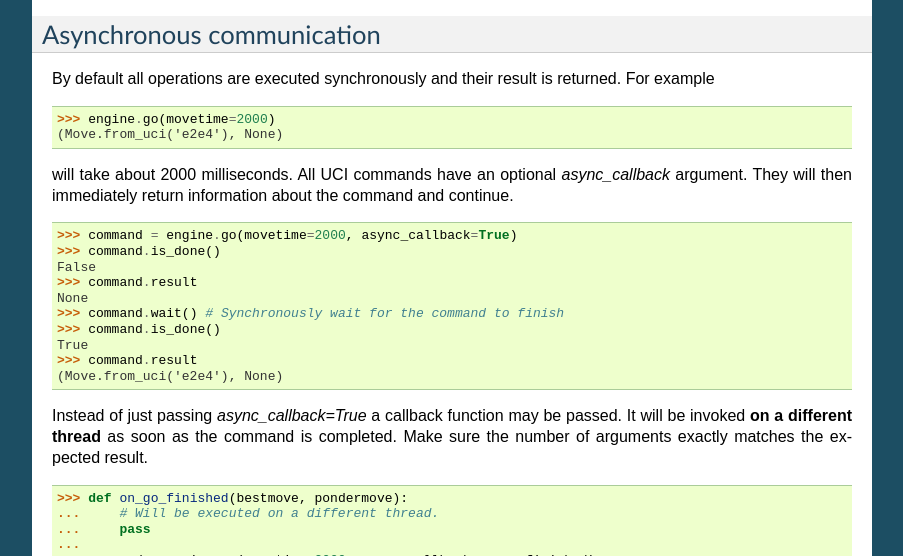
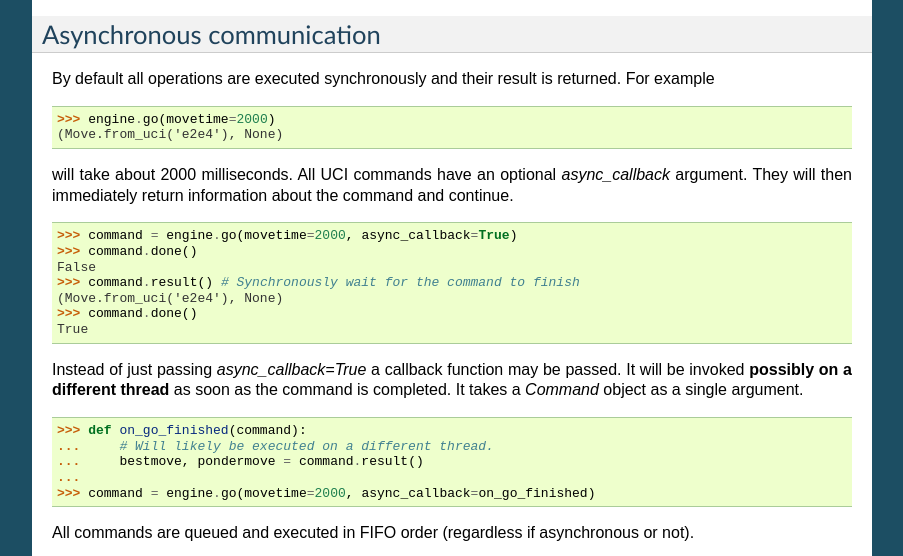
Before and after one commit to niklasf/python-chess, a Sphinx documentation site: the page built from docs/uci.rst, in a window 1280 px wide and 900 px high, scrolled down 584 px, cut to the strip 16-572 px from the top of the window. Shown: the whole strip, without its empty margins (198-1101 px from the left). Built offline with Sphinx 7.4.7, drawn with Linux system fonts in a browser that asks for light colours.

Commit message:
Document new async command interface

```diff
--- a/docs/uci.rst
+++ b/docs/uci.rst
@@ -64,24 +64,20 @@ will take about 2000 milliseconds. All UCI commands have an optional
 the command and continue.
 
 >>> command = engine.go(movetime=2000, async_callback=True)
->>> command.is_done()
+>>> command.done()
 False
->>> command.result
-None
->>> command.wait() # Synchronously wait for the command to finish
->>> command.is_done()
+>>> command.result() # Synchronously wait for the command to finish
+(Move.from_uci('e2e4'), None)
+>>> command.done()
 True
->>> command.result
-(Move.from_uci('e2e4'), None)
 
 Instead of just passing *async_callback=True* a callback function may be
-passed. It will be invoked **on a different thread** as soon as the command
-is completed. Make sure the number of arguments exactly matches the expected
-result.
+passed. It will be invoked **possibly on a different thread** as soon as the
+command is completed. It takes a *Command* object as a single argument.
 
->>> def on_go_finished(bestmove, pondermove):
-...     # Will be executed on a different thread.
-...     pass
+>>> def on_go_finished(command):
+...     # Will likely be executed on a different thread.
+...     bestmove, pondermove = command.result()
 ...
 >>> command = engine.go(movetime=2000, async_callback=on_go_finished)
 
@@ -89,11 +85,7 @@ All commands are queued and executed in FIFO order (regardless if asynchronous
 or not).
 
 .. autoclass:: chess.uci.Command
-    :members:
-
-    .. py:attribute:: result
-
-        The result if the command has been completed or *None*.
+    :members: done, add_done_callback, result
 
 Info handler
 ------------
```
Also changed, not shown: 1 other file.
